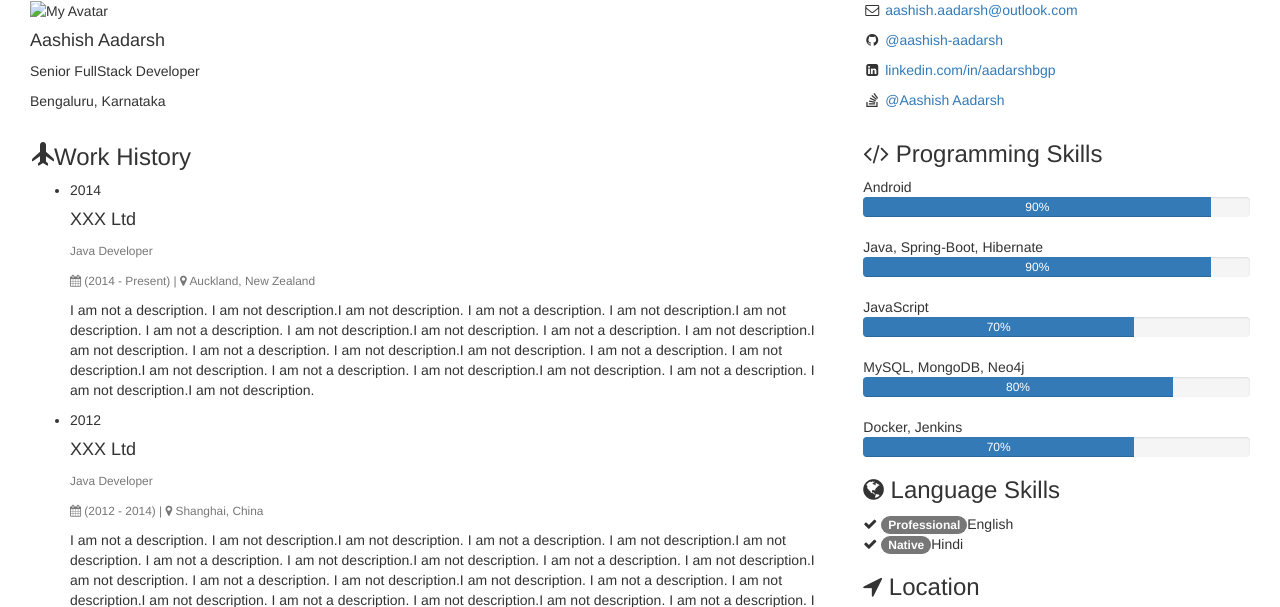
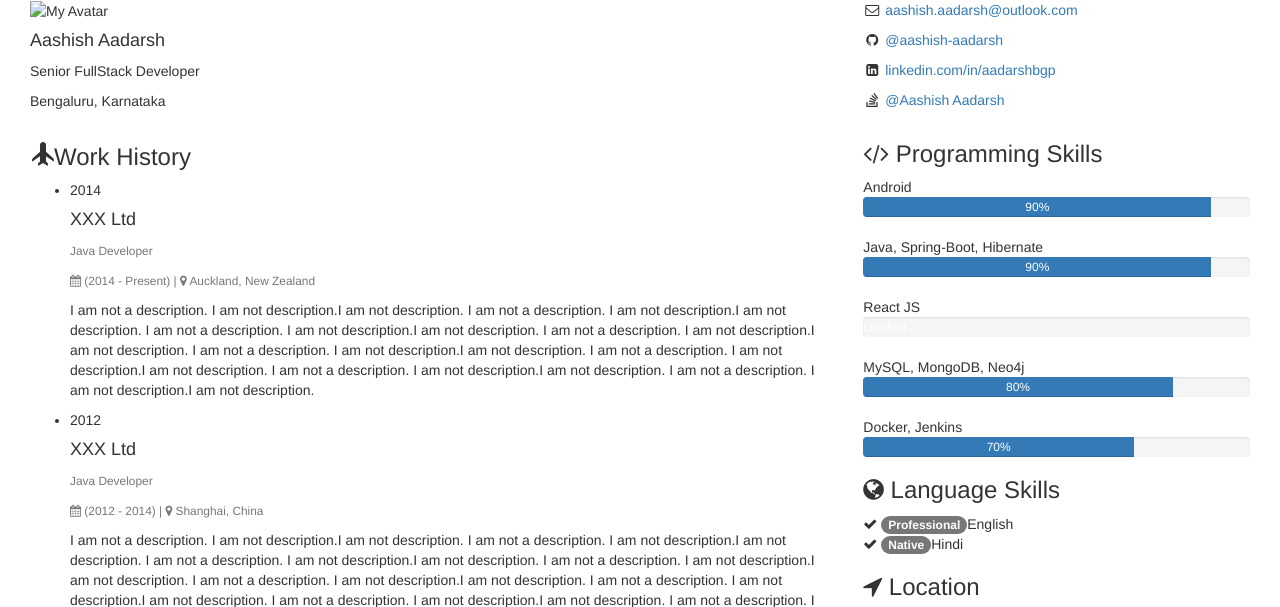
Before and after one commit to aashish-aadarsh/aashish-aadarsh.github.io, a Jekyll site: the page built from index.html, in a window 1280 px wide, cut to the strip 0-607 px from the top of the page. Built offline with Jekyll 4.4.1, drawn with Linux system fonts in a browser that asks for light colours; nearby versions of some CDN libraries.

Commit message:
Update _config.yml

```diff
--- a/_config.yml
+++ b/_config.yml
@@ -70,8 +70,8 @@ author:
       name: Java, Spring-Boot, Hibernate
       percentage: 90%
     - skill3:
-      name: JavaScript
-      percentage: 70%
+      name: React JS
+      percentage: Loading...
     - skill4:
       name: MySQL, MongoDB, Neo4j
       percentage: 80%
```
